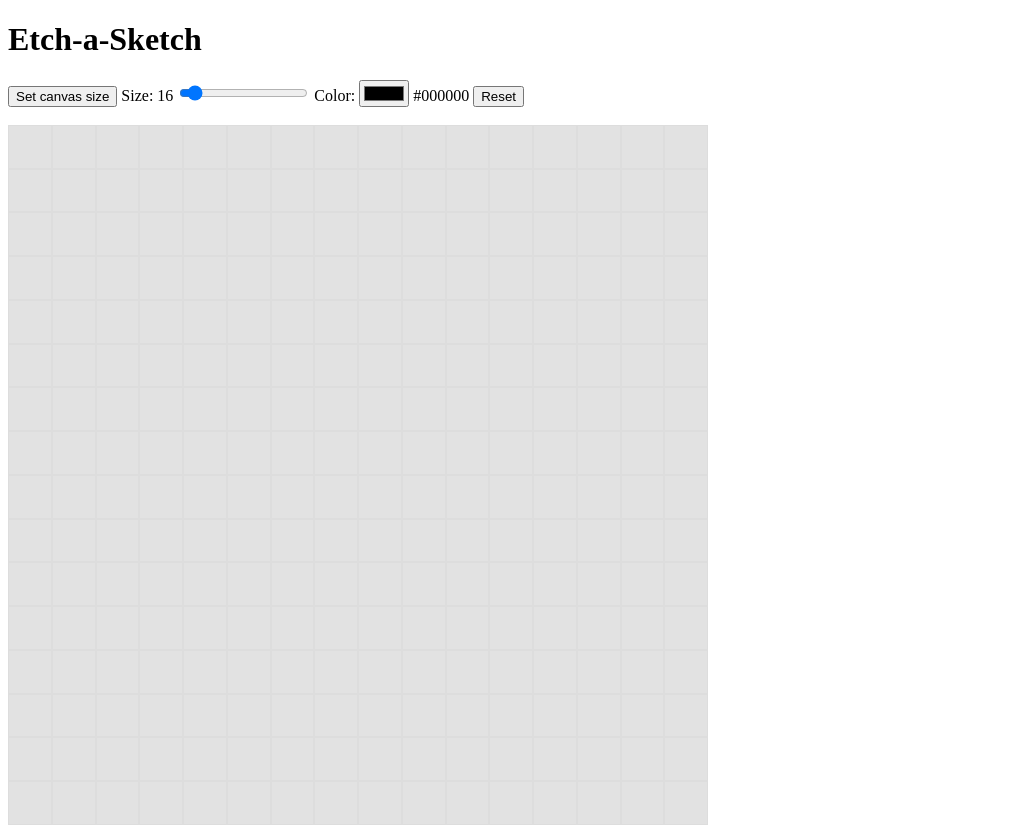
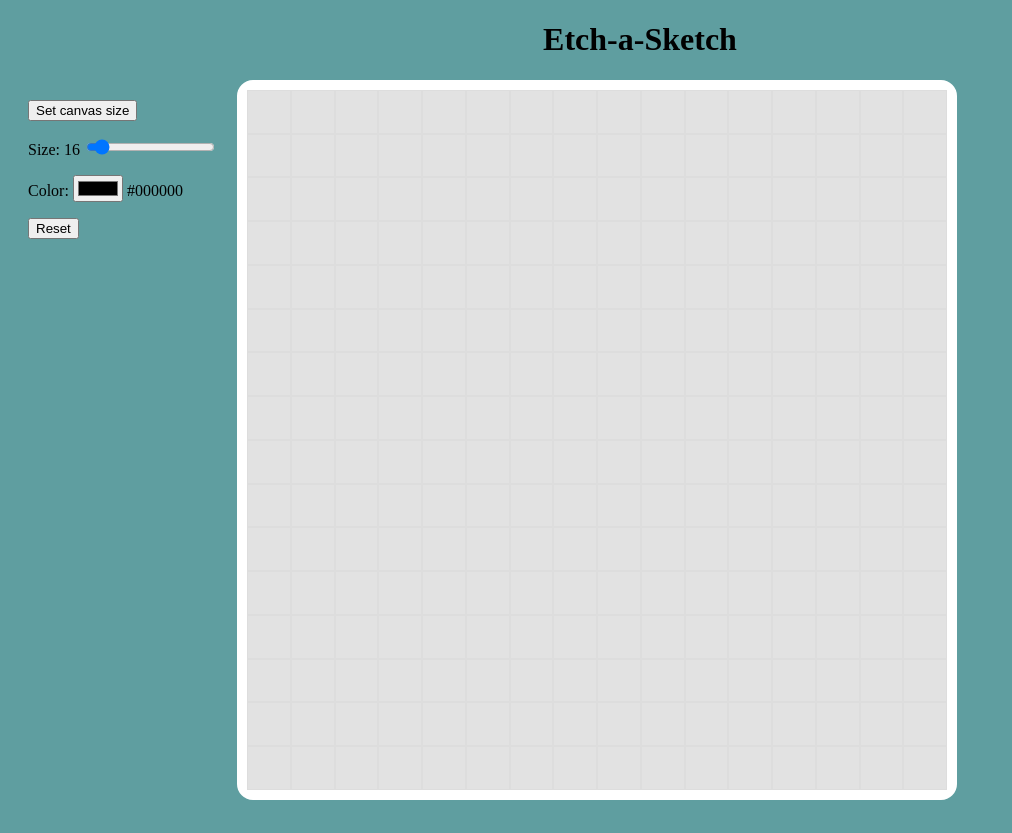
Before and after one commit to ethancredo/etch-a-sketch, a plain HTML site: page index.html in a window 1280 px wide. Shown: the whole page, without its empty margins (0-1012 px from the left). After the commit the page ends 808 px from the top, so only its background shows below. Drawn offline with Linux system fonts and the light colour scheme.

Commit message:
add style

```diff
--- a/css/style.css
+++ b/css/style.css
@@ -1,5 +1,24 @@
+body {
+    background-color: cadetblue;
+}
+
+.header {
+    text-align: center;
+}
+
+.menu {
+    padding: 20px;
+}
+
+.container {
+    display: flex;
+}
+
 .sketch-container {
     max-width: 700px;
+    width: 700px;
+    border: 10px solid white;
+    border-radius: 16px;
 }
 .sketch-row {
     display: flex;
--- a/index.html
+++ b/index.html
@@ -13,17 +13,19 @@
 
     <main class="container">
         <div class="menu">
-            <!-- <label for="color-picker">Select Color:</label>
-            <input type="color" value="" name="color-picker" id="color-picker"  /> -->
             <button class="btnCanvas">Set canvas size</button>
 
+            <p>
                 <label for="sliderCanvasSize">Size:</label>
                 <span class="canvasValue"></span>
                 <input type="range" min="10" max="100" class="sliderCanvasSize">
+            </p>
 
+            <p>
                 <label for="colorPicker">Color:</label>
                 <input type="color" name="colorPicker" class="colorPicker">
                 <span class="colorValue">#000000</span>
+            </p>
 
             <button class="btnReset">Reset</button>
         </div>
--- a/js/script.js
+++ b/js/script.js
@@ -68,7 +68,7 @@ sliderCanvasSize.addEventListener('mouseup', function() {
     setCanvas();
 });
 
-// change sketch color
+// change sketch color on input and value on label
 let colorValue = document.querySelector('.colorValue');
 let colorPicker = document.querySelector('.colorPicker');
 colorPicker.oninput = function() {
```
Lines whose indentation alone changed are shown as unchanged.
